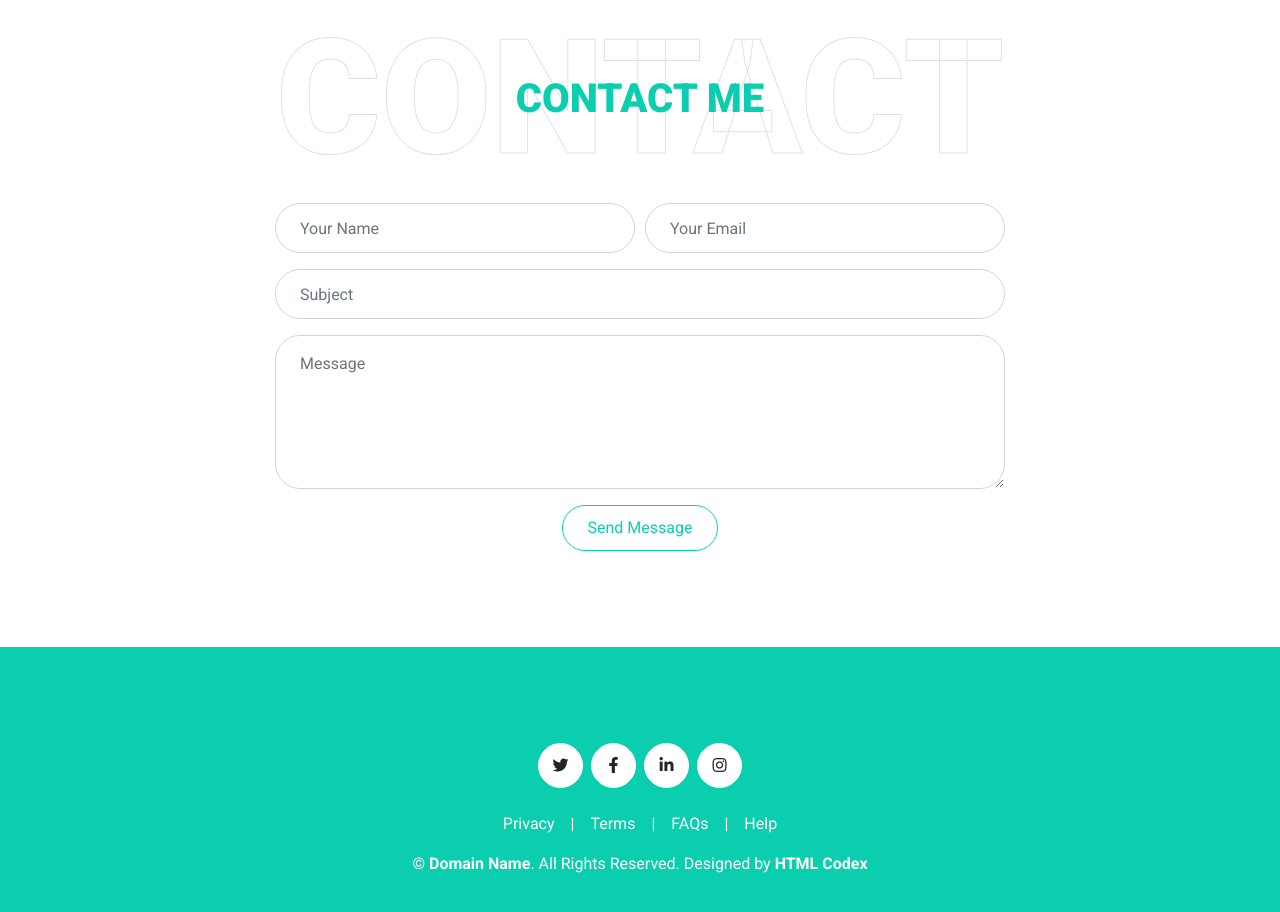
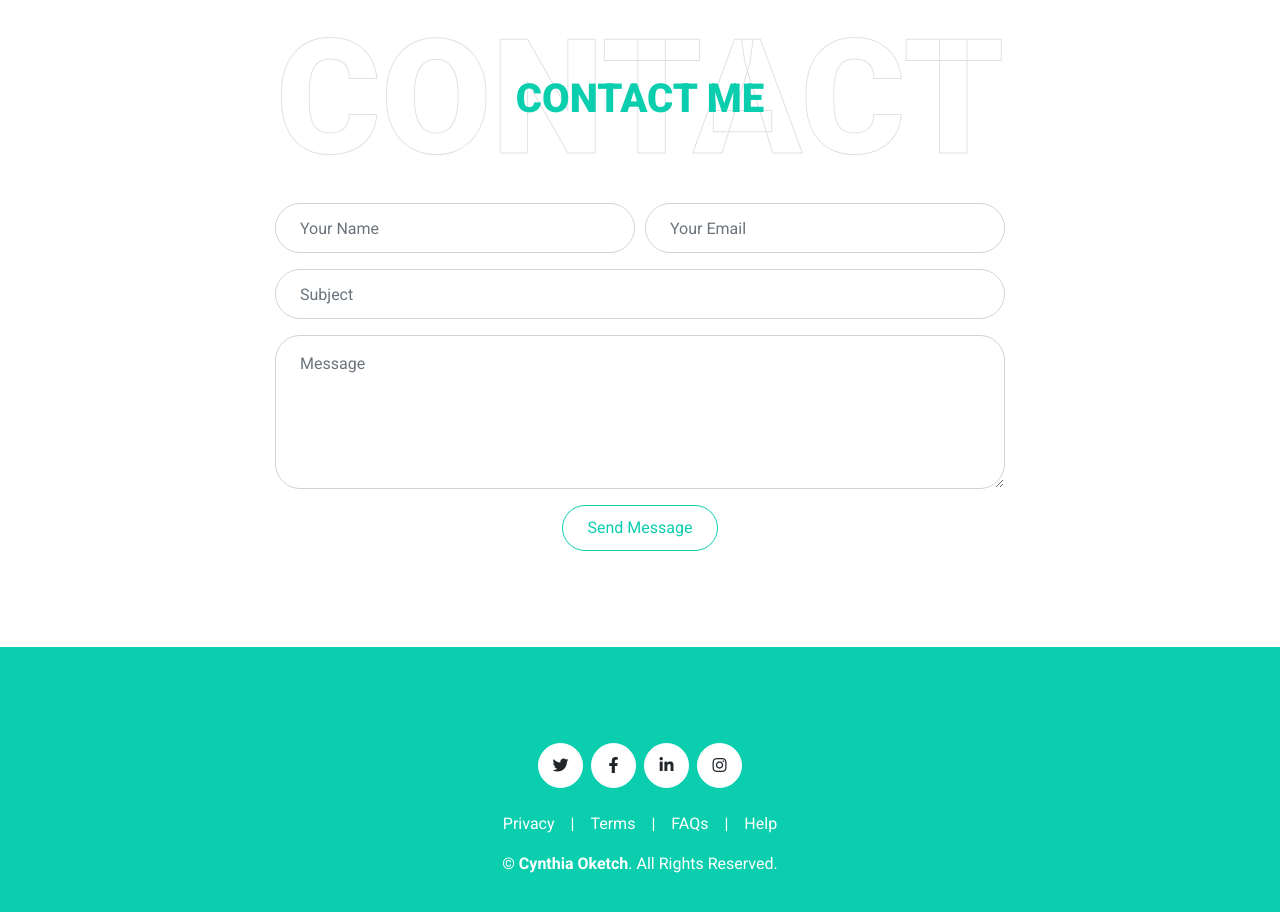
Before and after one commit to CynthiaOketch/portfolio, a plain HTML site: page index.html in a window 1280 px wide. Shown: the part 5858-6770 px from the top of the page. Drawn offline with nearby package versions, Linux system fonts and the light colour scheme.

Commit message:
modified the domain name

```diff
--- a/index.html
+++ b/index.html
@@ -516,7 +516,7 @@
                 <span class="px-3">|</span>
                 <a class="text-white" href="#">Help</a>
             </div>
-            <p class="m-0">&copy; <a class="text-white font-weight-bold" href="#">Domain Name</a>. All Rights Reserved. Designed by <a class="text-white font-weight-bold" href="https://htmlcodex.com">HTML Codex</a>
+            <p class="m-0">&copy; <a class="text-white font-weight-bold" href="#">Cynthia Oketch</a>. All Rights Reserved.
             </p>
         </div>
     </div>
```
Also changed, not shown: LICENSE.txt, READ-ME.txt (deleted), freelancer-portfolio-template.jpg (deleted).
